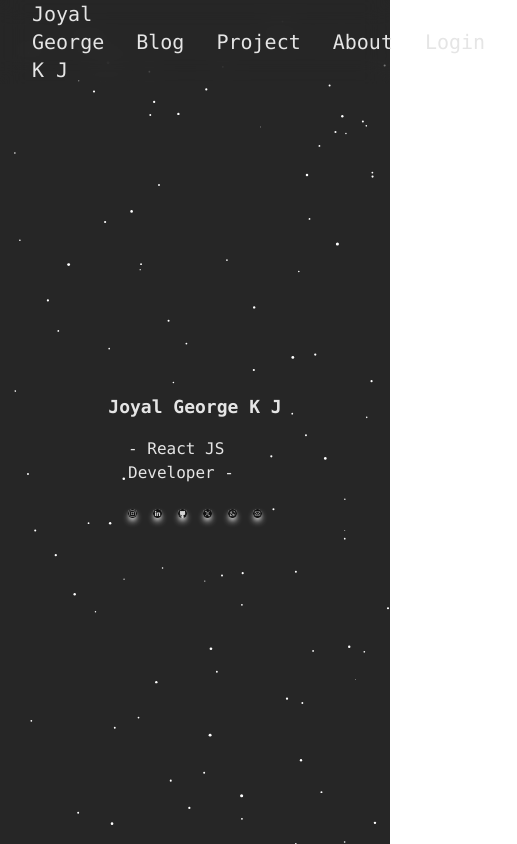
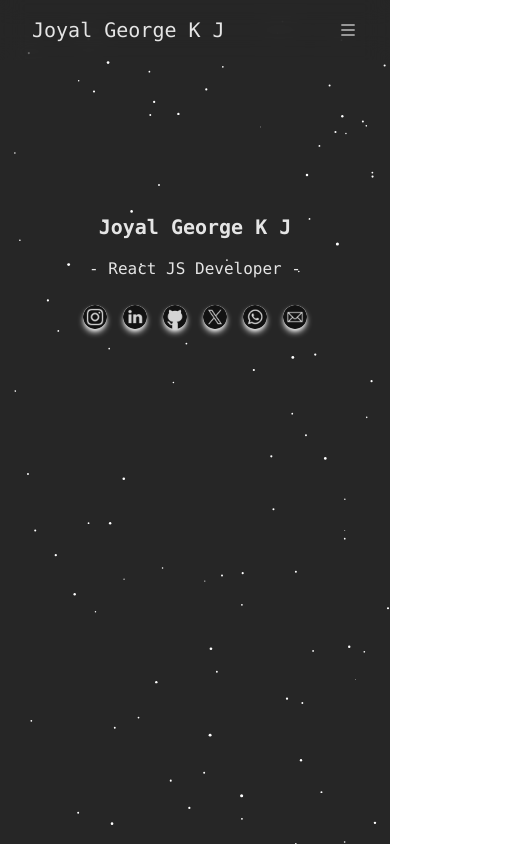
Before and after one commit to Joyal-George-KJ/portfolio, a React (Vite) app: page / in a window 390 px wide. Shown: the whole page, 517 px wide, since content can reach past the window. Built offline with nearby package versions, Linux system fonts and the light colour scheme.

Commit message:
Icons Added and Made some adjustments.

```diff
--- a/src/components/ButtonContact.jsx
+++ b/src/components/ButtonContact.jsx
@@ -28,9 +28,9 @@ function ButtonContact({ url, displayName, hoverName }) {
     }
 
     return (
-        <a href={url} className="rounded-full flex justify-center shadow-neutral-100 shadow-md relative bg-neutral-300">
+        <a href={url} className="rounded-full flex justify-center mobile:w-6 laptop:w-8 aspect-square  shadow-neutral-100 shadow-md relative bg-neutral-300">
             <img
-                className="w-8"
+                className="object-cover rounded-full"
                 onMouseEnter={(e) => setIsHovered(e.target.alt)}
                 onMouseLeave={() => setIsHovered("")}
                 src={getImg(displayName)}
--- a/src/components/Header.jsx
+++ b/src/components/Header.jsx
@@ -1,18 +1,47 @@
-import React from "react";
+import React, { useState } from "react";
 import { Link } from "react-router-dom";
 
 function Header() {
+    const [toggle, setToggle] = useState(false);
+    const [width, setWidth] = useState(window.innerWidth);
+
     return (
         <div>
-            <nav className="flex justify-between items-center font-mono bg-transparent backdrop-blur-md text-neutral-200 text-xl pl-8">
-                <li className="cursor-pointer list-none"><Link to="/">Joyal George K J</Link></li>
-                <ul className="flex justify-center items-center py-4 px-8 gap-8 text-xl bg-transparent backdrop-blur-md text-neutral-200">
-                    <li className="cursor-pointer"><Link to="/blog">Blog</Link></li>
-                    <li className="cursor-pointer"><Link to="/project">Project</Link></li>
-                    <li className="cursor-pointer"><Link to="/about">About</Link></li>
-                    <li className="cursor-pointer">
-                        <button>Login</button>
-                    </li>
+            <nav className="flex justify-between items-center py-4 px-8  font-mono bg-transparent backdrop-blur-md text-neutral-200 text-xl pl-8">
+                <li className="cursor-pointer list-none">
+                    <Link to="/">Joyal George K J</Link>
+                </li>
+
+                <ul
+                    className={`flex items-center ${
+                        !toggle
+                            ? "justify-center"
+                            : "flex-col absolute items-start right-3 top-4"
+                    } gap-8 text-xl bg-transparent backdrop-blur-md text-neutral-200`}
+                >
+                    <button onClick={() => setToggle(!toggle)} className={`cursor-pointer ${toggle && "px-2 w-max"}`}>
+                        <i
+                            className={`text-xl bi bi-${
+                                !toggle ? "list" : "x-lg"
+                            }`}
+                        ></i>
+                    </button>
+                    {toggle && (
+                        <>
+                            <li className={`cursor-pointer ${toggle && "px-2 w-max"}`}>
+                                <Link to="/blog">Blog</Link>
+                            </li>
+                            <li className={`cursor-pointer ${toggle && "px-2 w-max"}`}>
+                                <Link to="/project">Project</Link>
+                            </li>
+                            <li className={`cursor-pointer ${toggle && "px-2 w-max"}`}>
+                                <Link to="/about">About</Link>
+                            </li>
+                            <li className={`cursor-pointer ${toggle && "px-2 w-max"}`}>
+                                <button>Login</button>
+                            </li>
+                        </>
+                    )}
                 </ul>
             </nav>
         </div>
--- a/src/components/Main.jsx
+++ b/src/components/Main.jsx
@@ -4,12 +4,12 @@ import Socials from "./Socials";
 function Main() {
     return (
         <div
-            className={`flex justify-center items-center flex-col h-[88vh] px-32`}
+            className={`flex justify-center items-center flex-col mobile:min-h-[50svh] tablet:min-h-[88vh] px-32`}
         >
-            <h1 className="mobile:text-lg w-max tablet:text-3xl laptop:text-4xl desktop:text-5xl tv:text-6xl font-mono font-semibold text-neutral-200">
+            <h1 className="mobile:text-xl w-max tablet:text-3xl laptop:text-4xl desktop:text-5xl tv:text-6xl font-mono font-semibold text-neutral-200">
                 Joyal George K J
             </h1>
-            <h2 className="mobile:text-base tablet:text-xl laptop:text-2xl desktop:text-3xl tv:text-4xl font-mono font-medium text-neutral-200 pt-4">
+            <h2 className="mobile:text-base tablet:text-xl laptop:text-2xl desktop:text-3xl tv:text-4xl font-mono font-medium text-neutral-200 pt-4 w-max">
                 - React JS Developer -
             </h2>
             <Socials />
--- a/src/index.css
+++ b/src/index.css
@@ -1,3 +1,4 @@
+@import url("https://cdn.jsdelivr.net/npm/bootstrap-icons@1.11.3/font/bootstrap-icons.min.css");
 @tailwind base;
 @tailwind components;
 @tailwind utilities;
```
